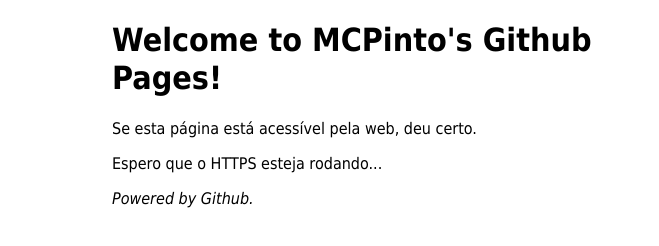
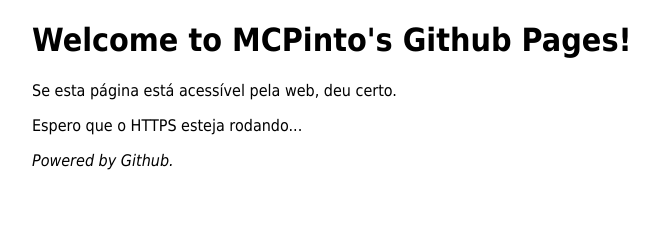
Before and after one commit to mcpinto/mcpinto.github.io, a plain HTML site: page index.html in a window 1280 px wide. Shown: the whole page, without its empty margins (248-907 px from the left). Drawn offline with Linux system fonts and the light colour scheme.

Commit message:
Update index.html
35em to 45em in body width

```diff
--- a/index.html
+++ b/index.html
@@ -4,7 +4,7 @@
 <title>Welcome to MCPinto's Github Pages</title>
 <style>
 html { color-scheme: light dark; }
-body { width: 35em; margin: 0 auto;
+body { width: 45em; margin: 0 auto;
 font-family: Tahoma, Verdana, Arial, sans-serif; }
 </style>
 </head>
```
